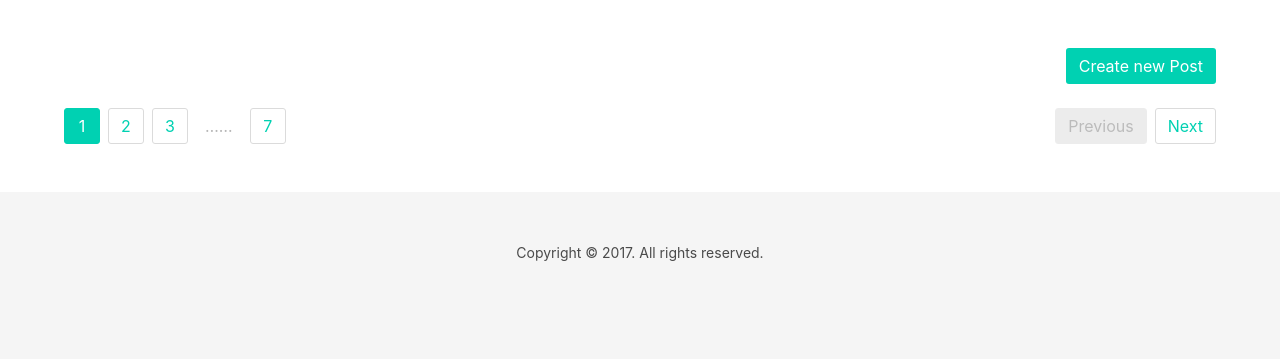
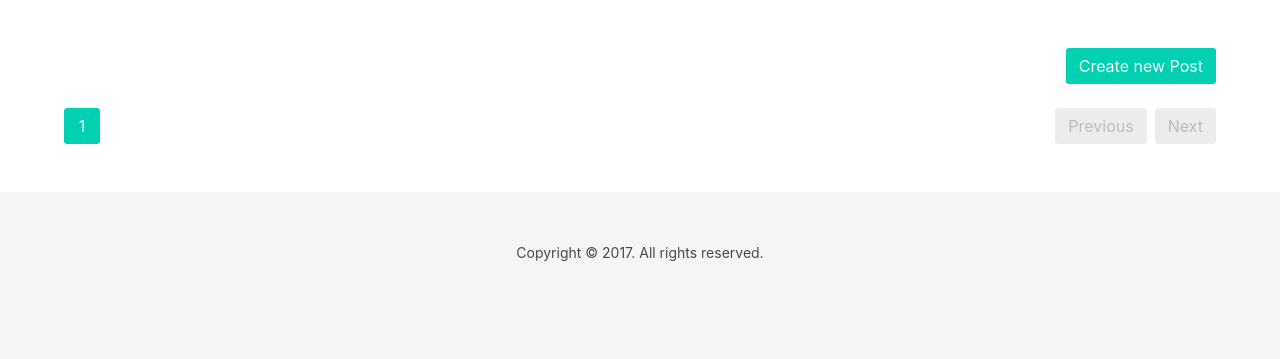
Before and after one commit to abbassiddiqi/awesomeblog, a Node server app: page /posts in a window 1280 px wide. Shown: the part 52-411 px from the top of the page. Run offline with Node 20, Linux system fonts and the light colour scheme; data that the repository does not hold is empty; some libraries are stand-ins or nearby versions.

Commit message:
Update pagination links

```diff
--- a/views/posts/index.ejs
+++ b/views/posts/index.ejs
@@ -34,12 +34,12 @@
 
         <div class="pagination">
           <a class="pagination-previous" title="This is a first page" disabled>Previous</a>
-          <a class="pagination-next">Next</a>
+          <a class="pagination-next" title="There is only one page" disabled>Next</a>
           <ul class="pagination-list">
             <li>
-              <a class="pagination-link is-current" href="#">1</a>
+              <a class="pagination-link is-current" href="/posts?page=1">1</a>
             </li>
-            <li>
+            <!-- <li>
               <a class="pagination-link" href="#">2</a>
             </li>
             <li>
@@ -50,7 +50,7 @@
             </li>
             <li>
               <a class="pagination-link" href="#">7</a>
-            </li>
+            </li> -->
           </ul>
         </div>
 
```
